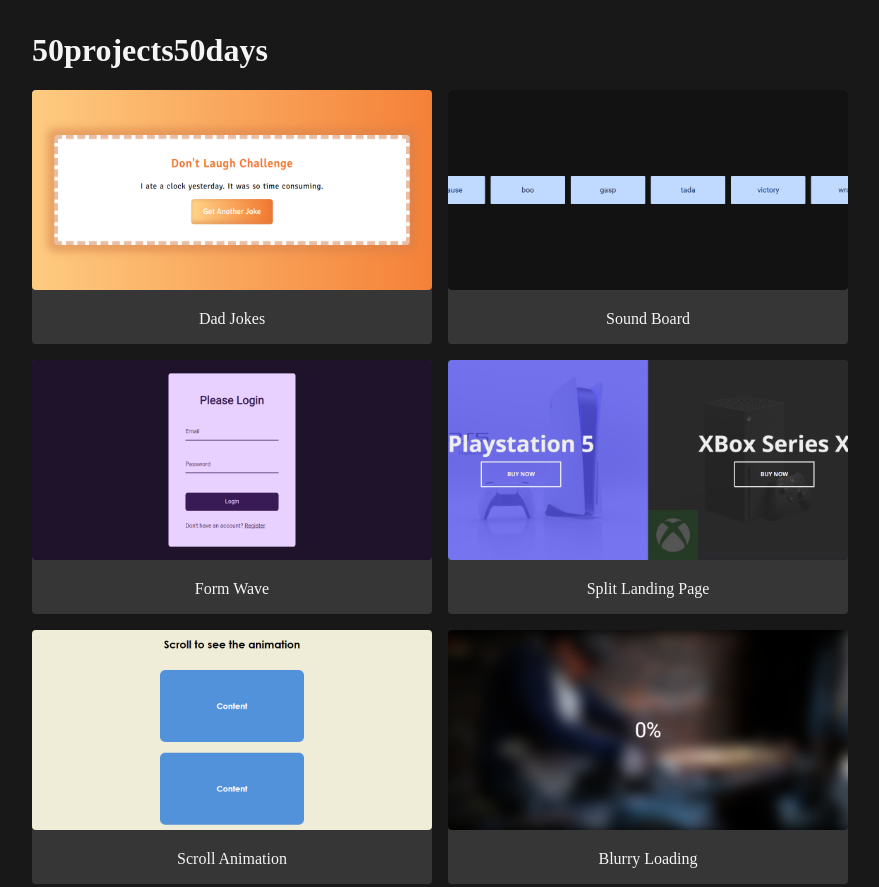
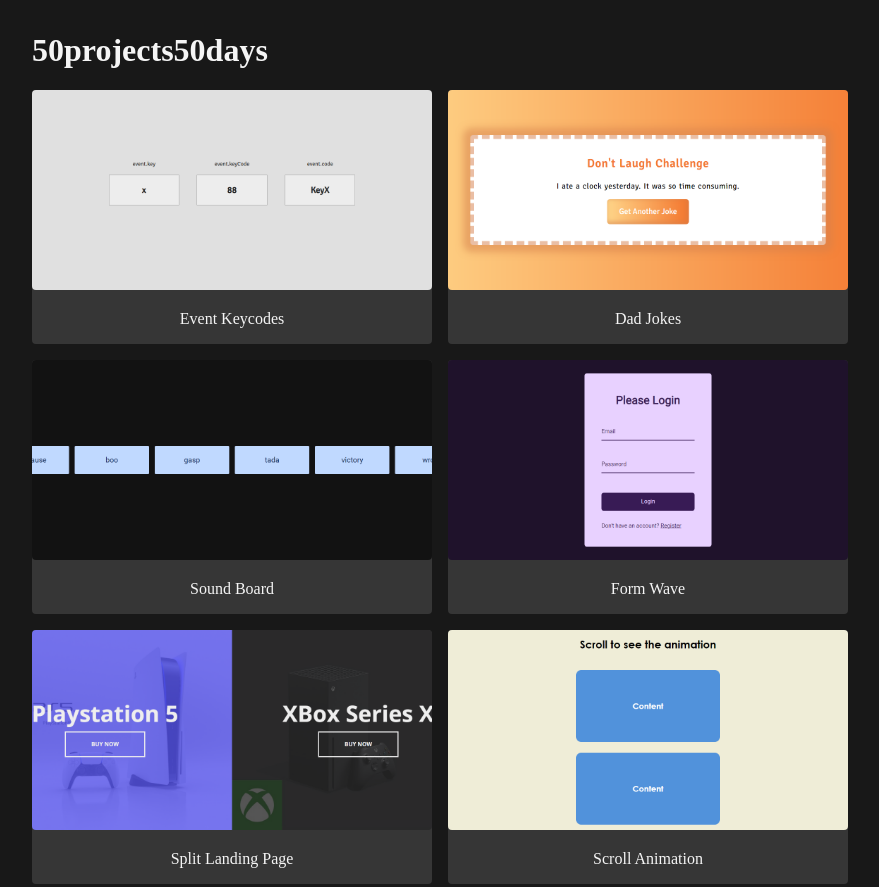
Before and after one commit to rehberbey/50projects50days, a plain HTML site: page index.html in a window 1280 px wide. Shown: the top 887 px of the page, without its empty margins (0-879 px from the left). Drawn offline with Linux system fonts and the light colour scheme.

Commit message:
add event-keycodes

```diff
--- a/index.html
+++ b/index.html
@@ -93,6 +93,19 @@
                     <figcaption>SSSS</figcaption>
                 </a>
             </figure> -->
+            <figure>
+                <a
+                    href="https://rehberbey.github.io/50projects50days/event-keycodes/views/index.html"
+                    target="_blank"
+                    rel="noopener noreferrer"
+                >
+                    <img
+                        src="./event-keycodes/design/desktop.png"
+                        alt="Event Keycodes"
+                    />
+                    <figcaption>Event Keycodes</figcaption>
+                </a>
+            </figure>
             <figure>
                 <a
                     href="https://rehberbey.github.io/50projects50days/dad-jokes/views/index.html"
```
Also changed, not shown: .github/README.md, .github/screenshot.png.
